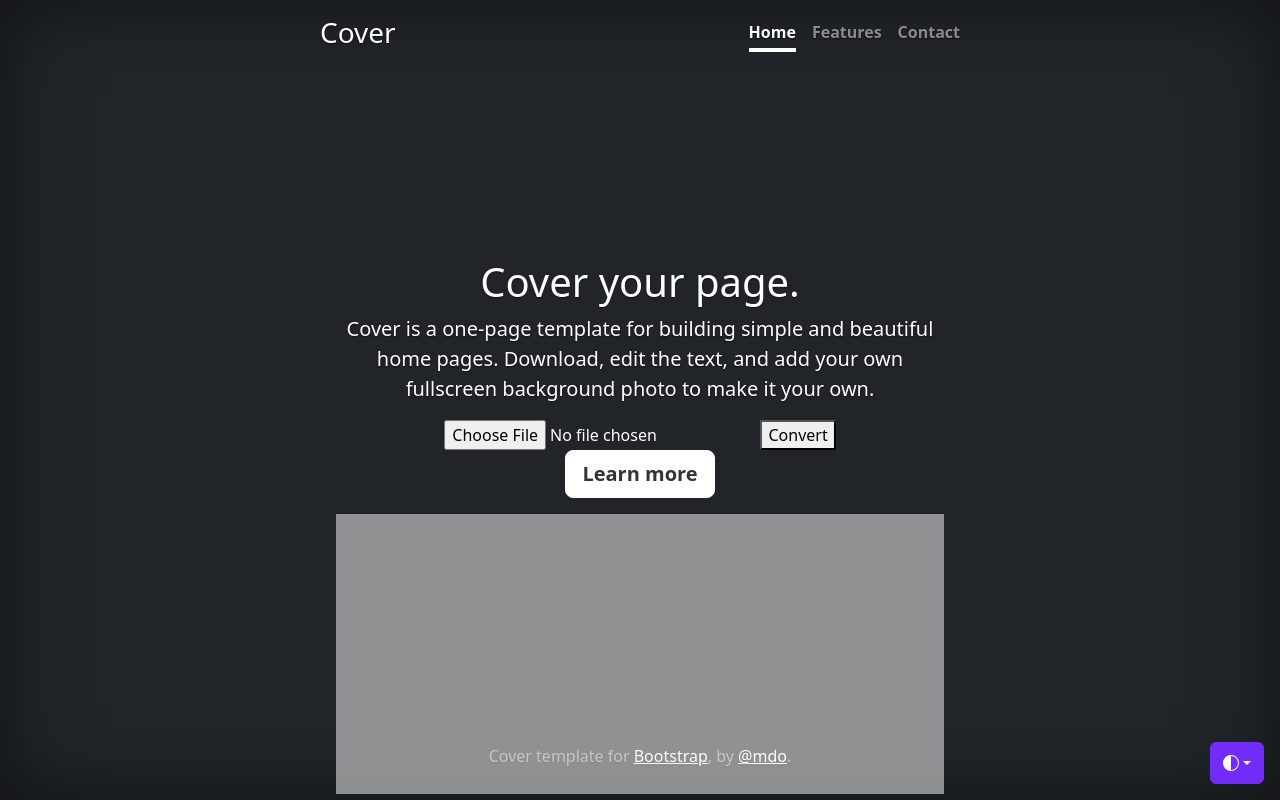
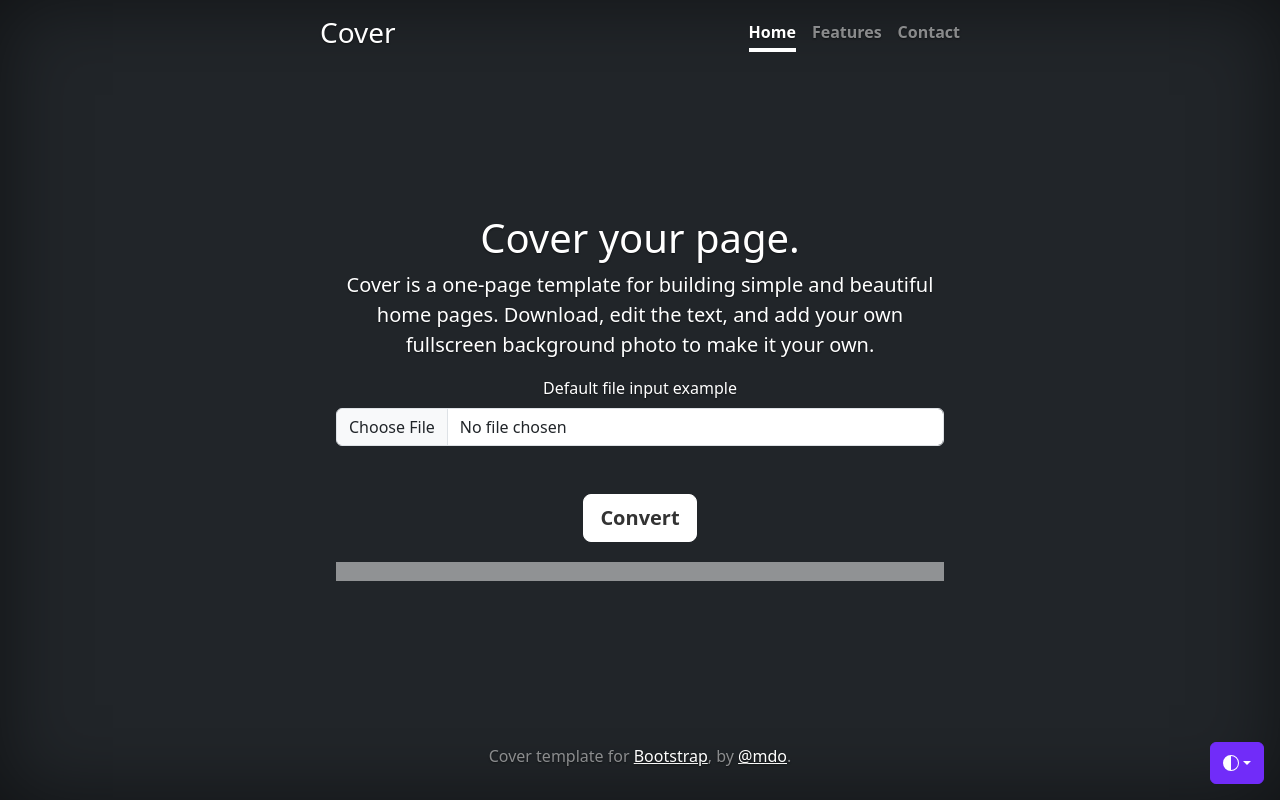
Before and after one commit to Kenkyoo/imageGoNord-Web, a Flask app: page / in a window 1280 px wide. Run offline with Flask 3, Linux system fonts and the light colour scheme.

Commit message:
add boostrap

```diff
--- a/templates/index.html
+++ b/templates/index.html
@@ -211,20 +211,18 @@
           photo to make it your own.
         </p>
         <form method="POST" enctype="multipart/form-data">
-            <input type="file" name="image" id="fileInput" onchange="previewImage(this)" />
-            <button type="submit">Convert</button>
+          <div class="mb-3">
+            <label for="formFile" class="form-label">Default file input example</label>
+            <input class="form-control" type="file" name="image" id="fileInput" onchange="previewImage(this)">
+            <button class="btn btn-lg btn-light fw-bold border-white bg-white mt-5" type="submit">Convert</button>
+          </div>
         </form>
-        <p class="lead">
-          <a href="#" class="btn btn-lg btn-light fw-bold border-white bg-white"
-            >Learn more</a
-          >
-        </p>
         {% if not image_ready %}
-          <div id="placeholder" class="placeholder col-12 placeholder-lg h-100"></div>
+          <div id="placeholder" class="placeholder col-12 placeholder-lg"></div>
         {% endif %}
-        <img id="preview" style="display:none" />
+        <img class="img-fluid rounded mx-auto" id="preview" style="display:none" />
         {% if image_ready %}
-          <img src="{{ url_for('static', filename='output_' + filename) }}?t={{ timestamp }}" />
+          <img class="img-fluid rounded mx-auto d-block" src="{{ url_for('static', filename='output_' + filename) }}?t={{ timestamp }}" />
         {% endif %}
       </main>
       <footer class="mt-auto text-white-50">
```
Also changed, not shown: static/output_wallpaperflare.com_wallpaper(1).jpg (added), static/wallpaperflare.com_wallpaper(1).jpg (added).
